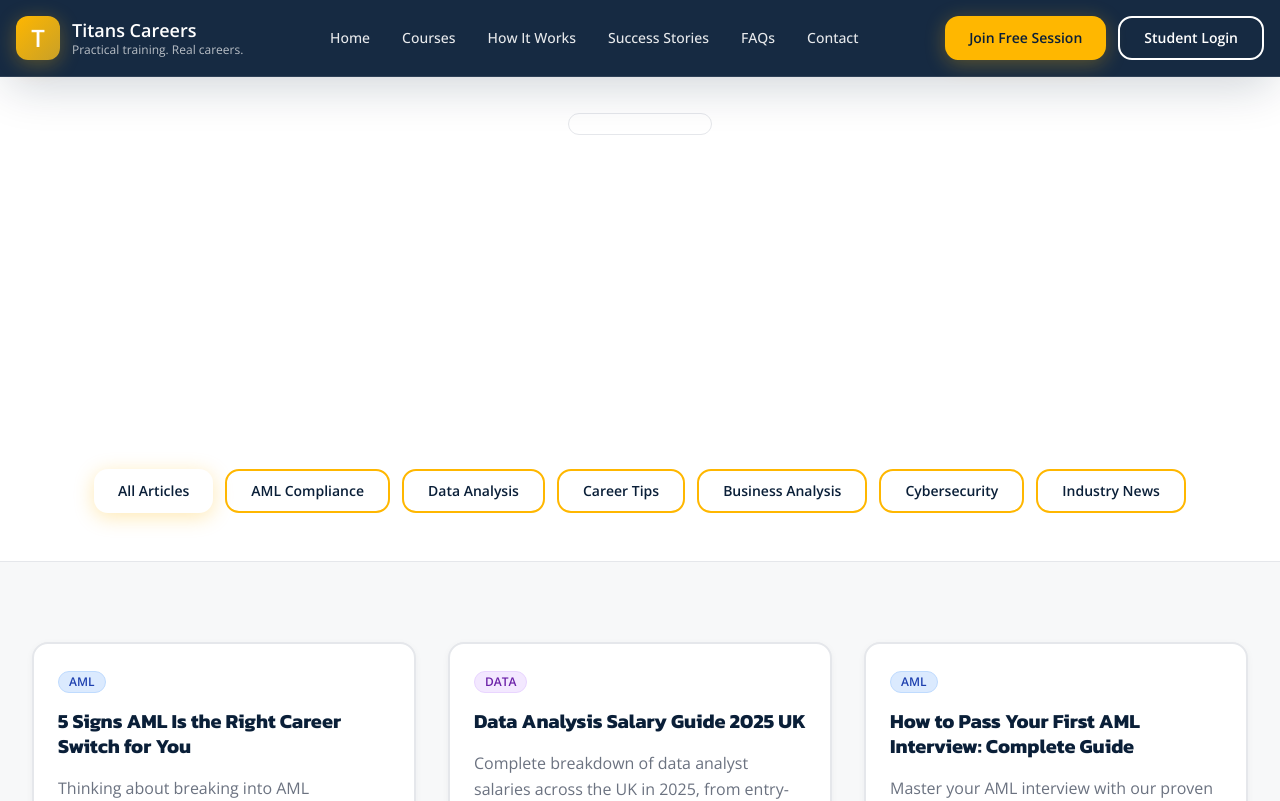
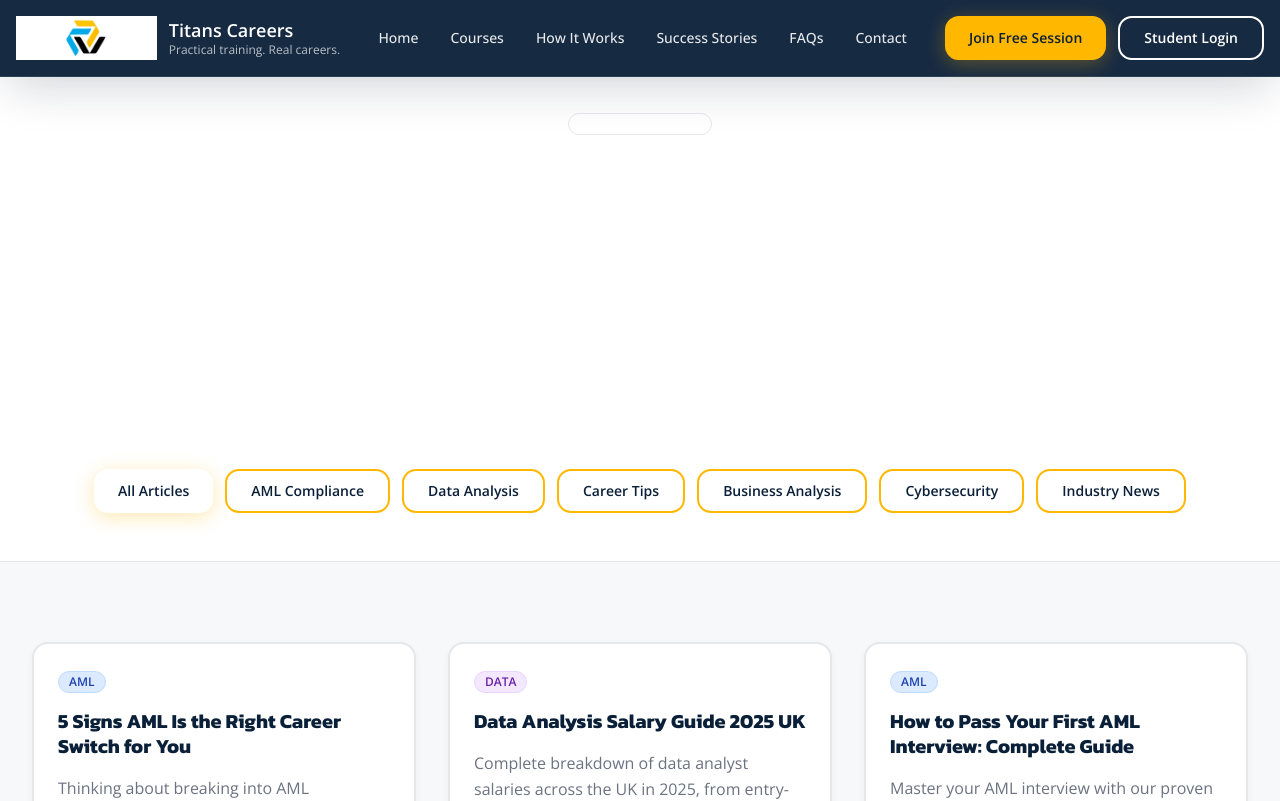
Before and after one commit to CompellersHub/NEW-TITANS-CAREERS-WEBSITE-BACKEND, a React (Vite) app: page /blog in a window 1280 px wide. Shown: the top 801 px of the page. Built offline with nearby package versions, Linux system fonts and the light colour scheme; the HTML template or start-up script is replaced by a standard one.

Commit message:
Replace logo with Titans official logo
- Update Navbar to use uploaded Titans logo image from assets
- Copy Logo.pdf extracted image to src/assets as titans-logo.jpg
- Replace fallback T gradient logo with the new Titans logo across header/navigation

```diff
--- a/src/components/Navbar.tsx
+++ b/src/components/Navbar.tsx
@@ -2,6 +2,7 @@ import { Button } from "@/components/ui/button";
 import { Menu } from "lucide-react";
 import { useState } from "react";
 import { Link } from "react-router-dom";
+import titansLogo from "@/assets/titans-logo.jpg";
 
 export const Navbar = () => {
   const [isMenuOpen, setIsMenuOpen] = useState(false);
@@ -12,8 +13,12 @@ export const Navbar = () => {
         <div className="flex items-center justify-between">
           {/* Logo */}
           <Link to="/" className="flex items-center gap-3 group cursor-pointer">
-            <div className="w-11 h-11 bg-gradient-accent rounded-xl flex items-center justify-center shadow-accent transition-all duration-300 group-hover:scale-105">
-              <span className="text-2xl font-bold text-white">T</span>
+            <div className="h-11 transition-all duration-300 group-hover:scale-105">
+              <img
+                src={titansLogo}
+                alt="Titans Careers Logo"
+                className="h-full w-auto object-contain"
+              />
             </div>
             <div className="flex flex-col">
               <span className="text-lg font-bold text-white leading-tight">
```
Also changed, not shown: src/assets/titans-logo.jpg (added).
